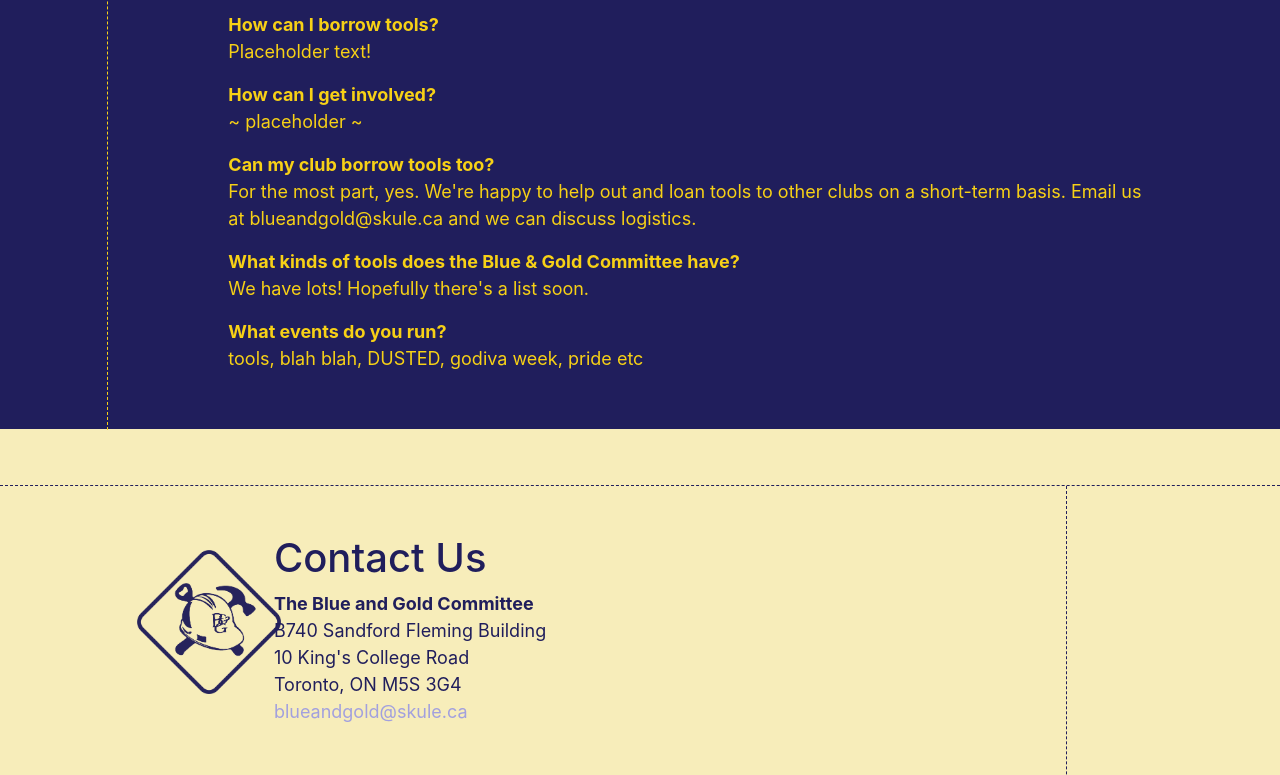
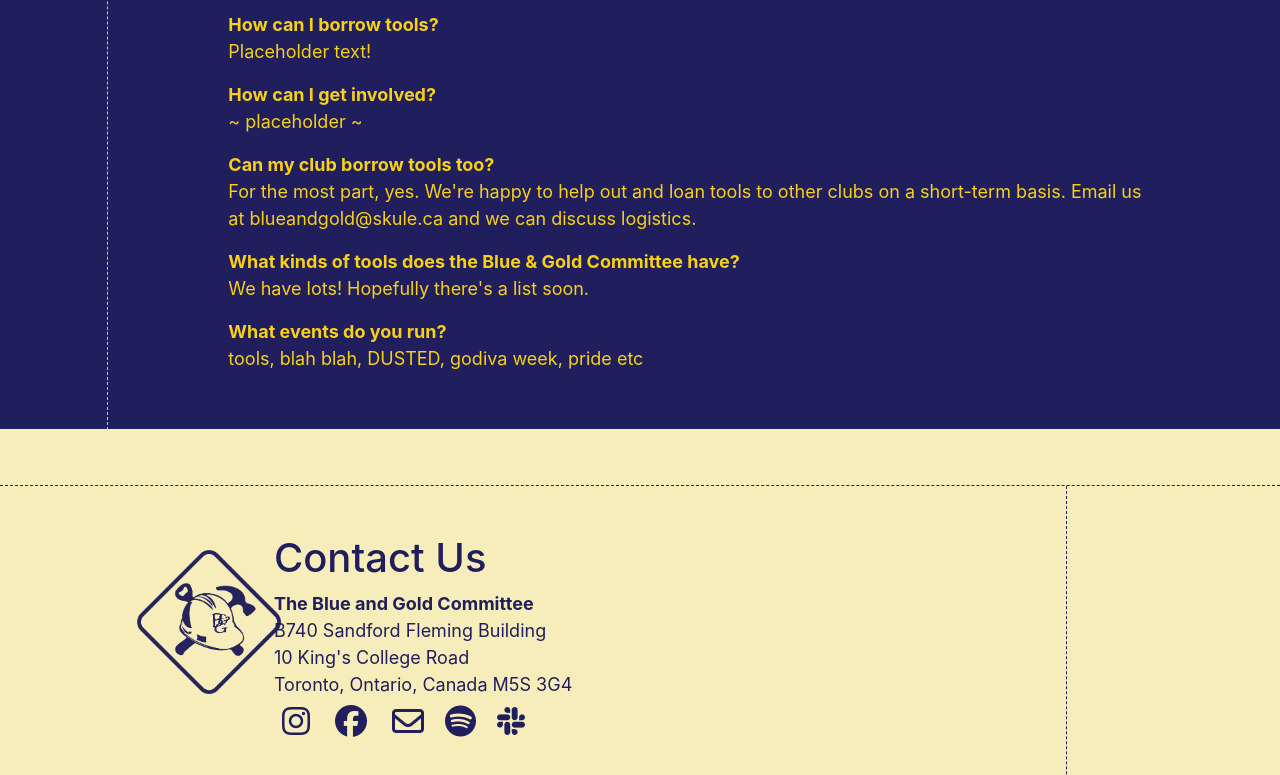
Before and after one commit to zbotpoint/bng, a website: page index.html in a window 1280 px wide. Shown: the part 2131-2906 px from the top of the page. Drawn offline with nearby package versions, Linux system fonts and the light colour scheme.

Commit message:
Added some icons

```diff
--- a/index.html
+++ b/index.html
@@ -5,6 +5,7 @@
     <meta name="viewport" content="width=device-width, initial-scale=1, shrink-to-fit=no">
     <link rel="stylesheet" href="main.css">
     <link rel="shortcut icon" type="image/x-icon" href="favicon.ico"/>
+    <script src="https://kit.fontawesome.com/4f39610f25.js" crossorigin="anonymous"></script>
     <title>The Blue and Gold Committee</title>
 </head>
 <body>
@@ -49,7 +50,8 @@
                 <div class="col-md-12 offset-md-0">
                     <div class="title-container text-center mx-auto">
                         <img class="d-inline-block logo mx-3" src="BG.png" alt="B&G">
-                        <h1 class="text-gold align-middle d-inline-block mx-3 mt-3 mt-md-0">The Blue & Gold Committee</h1>
+                        <h1 class="text-gold align-middle d-inline-block mx-3 mt-3 mt-md-0">The Blue & Gold
+                            Committee</h1>
                     </div>
                     <br class="d-none d-md-block">
                     <div class="text-center mx-auto">
@@ -74,7 +76,8 @@
                     <p class="ml-2"><b>(ii)</b> to host unique
                         events that strengthen the Skule&#8482; community.</p>
                     <p>You may be surprised to find out just how much the Blue & Gold Committee is responsible for
-                        within the Skule&#8482; Community. Blue & Gold manages the tools in the Blue & Gold room, coordinates
+                        within the Skule&#8482; Community. Blue & Gold manages the tools in the Blue & Gold room,
+                        coordinates
                         large community builds like the pride parade float, schedules work sessions for design-based
                         courses, and organizes all sorts of fun community events like Godiva Week, the F!rosh Week Bed
                         Races, Tools 101 & 102, and much more. You may even see us handing out hot chocolate in the pit,
@@ -117,7 +120,7 @@
                     <span><b>How can I borrow tools?</b></span>
                     <p>Placeholder text!</p>
                     <span><b>How can I get involved?</b></span>
-                    <p >~ placeholder ~</p>
+                    <p>~ placeholder ~</p>
                     <span><b>Can my club borrow tools too?</b></span>
                     <p>For the most part, yes. We're happy to help out and loan tools to other
                         clubs on a short-term basis. Email us at blueandgold@skule.ca and we can discuss logistics.</p>
@@ -146,9 +149,13 @@
                             <b>The Blue and Gold Committee</b><br>
                             B740 Sandford Fleming Building<br>
                             10 King's College Road<br>
-                            Toronto, ON M5S 3G4<br>
+                            Toronto, Ontario, Canada M5S 3G4<br>
+                            <a href="https://instagr.am/bngcommittee"><i class="fab fa-instagram"></i>
+                            <a href="https://www.facebook.com/BlueAndGoldCommittee/"><i class="fab fa-facebook"></i>
+                            <a href="mailto:blueandgold@skule.ca"><i class="far fa-envelope"></i></a>
+                            <a href="https://spotify.com"><i class="fab fa-spotify"></i></a>
+                            <a href="https://blueandgold.slack.com"><i class="fab fa-slack"></i></a>
                         </span>
-                        <a href="mailto:blueandgold@skule.ca">blueandgold@skule.ca</a>
                     </div>
                 </div>
             </div>
@@ -156,7 +163,8 @@
     </div>
 </section>
 <div class="container-fluid bg-blue footer position-relative d-none d-md-block">
-    <span class="position-absolute" style="bottom:0.75em;left:1em;">This website was created by your fellow engineers.</span>
+    <span class="position-absolute"
+          style="bottom:0.75em;left:1em;">This website was created by your fellow engineers.</span>
     <span class="position-absolute" style="bottom:0.75em;right:1em;">© 2020 The Blue & Gold Committee</span>
 </div>
 
--- a/main.scss
+++ b/main.scss
@@ -249,3 +249,12 @@ body > section {
 .footer {
   height:3em;
 }
+span a {
+  font-size: xx-large;
+  @extend .mx-2;
+  @extend .my-2;
+  text-decoration: none !important;
+  & i {
+    @extend .text-blue;
+  }
+}
```
Also changed, not shown: main.css, 1 other file.
